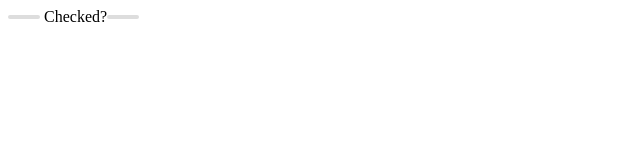
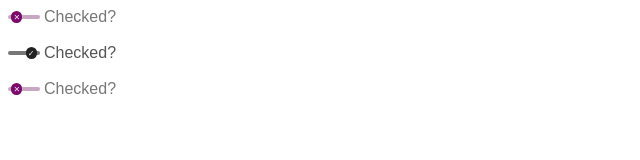
Before and after one commit to srglbrkchn/togglebtn, a plain HTML site: page index.html in a window 1280 px wide. Shown: the whole page, without its empty margins (0-640 px from the left). Drawn offline with Linux system fonts and the light colour scheme.

Commit message:
final commit. finish toggle design for checkbox, in anable and disable mode.

```diff
--- a/index.html
+++ b/index.html
@@ -8,8 +8,14 @@
     <link rel="stylesheet" href="styles.css">
 </head>
 <body>
-    <input type="checkbox" id="check" class="toggle">
-    <label for="check">Checked?</label>
+    <input type="checkbox" id="check1" class="toggle">
+    <label for="check1">Checked?</label>
+    <br>
+    <input  disabled checked type="checkbox" id="check2" class="toggle">
+    <label for="check2">Checked?</label>
+    <br>
+    <input type="checkbox" id="check3" class="toggle">
+    <label for="check3">Checked?</label>
 
 </body>
 </html>
--- a/styles.css
+++ b/styles.css
@@ -6,28 +6,60 @@ input[type="checkbox"].toggle {
 }
 
 input[type="checkbox"].toggle + label {
+    position: relative;
     display: flex;
     align-items: center;
+    color: #777;
+    font-family: Arial, Helvetica, sans-serif;
+    cursor: pointer;
 }
 
 input[type="checkbox"].toggle + label::before {
     content: "";
     width: 2rem;
     height: .3rem;
-    background-color: #DDD;
+    background-color: #caa6c2;
     border-radius: 1rem;
     margin-right: .25rem;
 }
 
 input[type="checkbox"].toggle + label::after {
-    content: "";
-    width: 2rem;
-    height: .3rem;
-    background-color: #DDD;
-    border-radius: 1rem;
+    display: flex;
+    justify-content: center;
+    align-items: center;
+    position: absolute;
+    content: "\2715";
+    font-size: .5rem;
+    width: .7rem;
+    height: .7rem;
+    left: .2rem;
+    background-color: #7b096c;
+    color: #efe7f2;
+    border-radius: 50%;
     margin-right: .25rem;
 }
 
-input[type="checkbox"].toggle:checked + label {
-    color: red;
+input[type="checkbox"].toggle:focus + label::before {
+    background-color:#a56f99;
+    outline: .5px solid #a56f99;
 }
+
+input[type="checkbox"].toggle:checked + label::after {
+    content: "\2713";
+    left: 1.1rem;
+    background-color: #be0da7;
+}
+
+input[type="checkbox"].toggle:disabled + label {
+    color: #555;
+}
+
+input[type="checkbox"].toggle:disabled + label::before {
+    background-color: #777;
+
+}
+
+input[type="checkbox"].toggle:disabled + label::after {
+    background-color: #222;
+    color: #efe7f2;
+}
```
